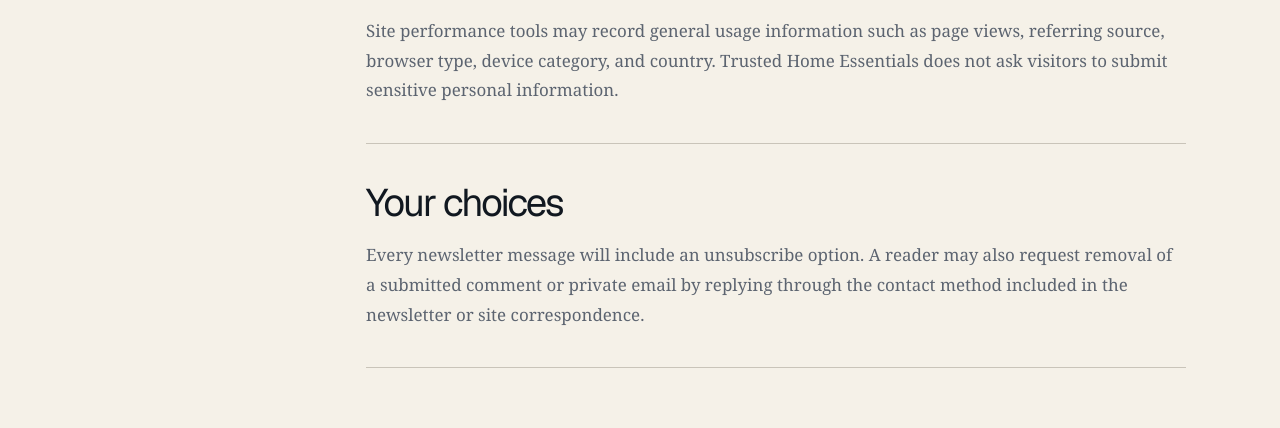
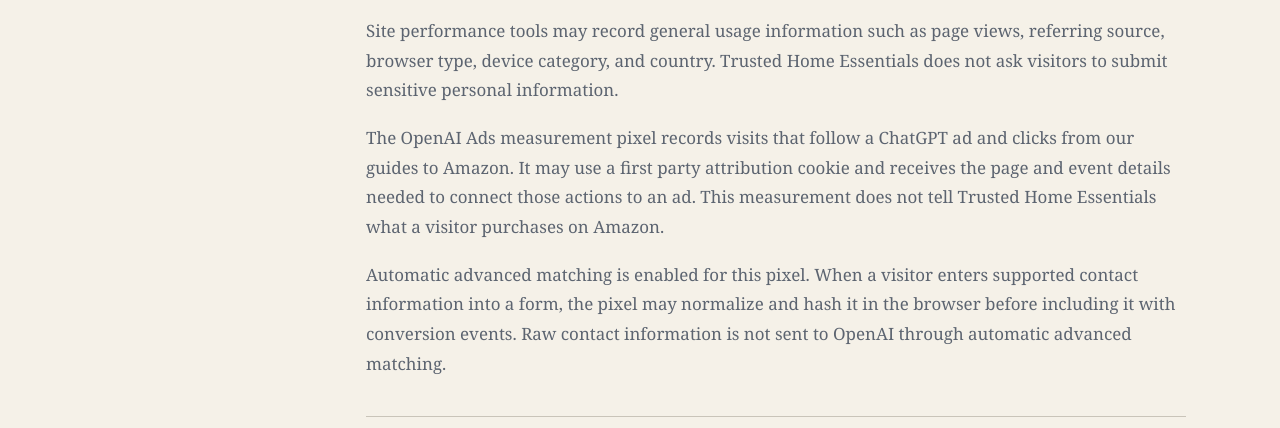
Before and after one commit to Dudeism74/trusted-home-2025, a Next.js app: page /privacy in a window 1280 px wide. Shown: the part 1334-1762 px from the top of the page. Built offline with nearby package versions, Linux system fonts and the light colour scheme.

Commit message:
Add OpenAI Ads conversion measurement

```diff
--- a/app/privacy/page.tsx
+++ b/app/privacy/page.tsx
@@ -48,6 +48,20 @@
           Trusted Home Essentials does not ask visitors to submit sensitive
           personal information.
         </p>
+        <p>
+          The OpenAI Ads measurement pixel records visits that follow a ChatGPT ad
+          and clicks from our guides to Amazon. It may use a first party attribution
+          cookie and receives the page and event details needed to connect those
+          actions to an ad. This measurement does not tell Trusted Home Essentials
+          what a visitor purchases on Amazon.
+        </p>
+        <p>
+          Automatic advanced matching is enabled for this pixel. When a visitor
+          enters supported contact information into a form, the pixel may normalize
+          and hash it in the browser before including it with conversion events. Raw
+          contact information is not sent to OpenAI through automatic advanced
+          matching.
+        </p>
       </section>
       <section>
         <h2>Your choices</h2>
```
